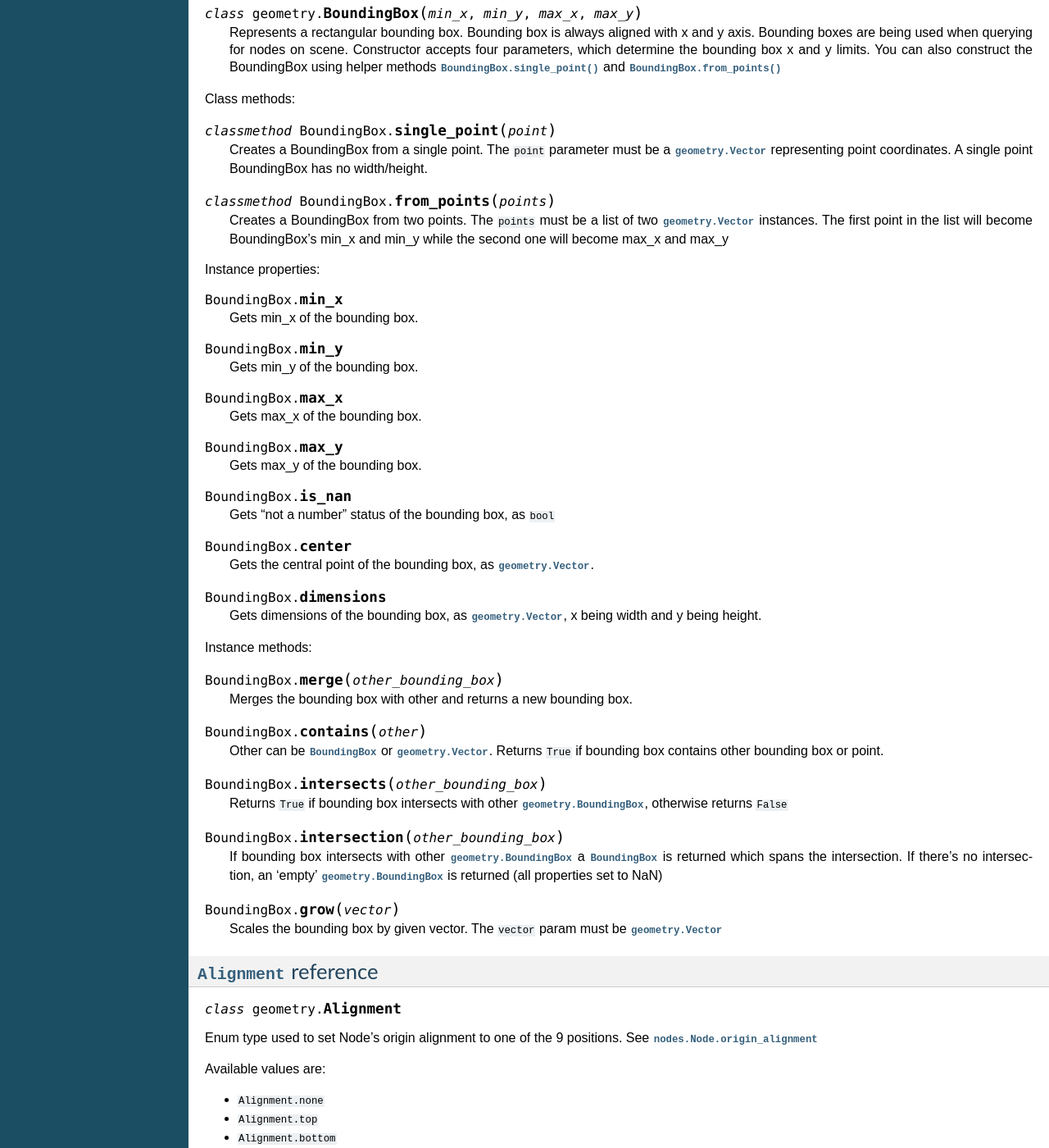
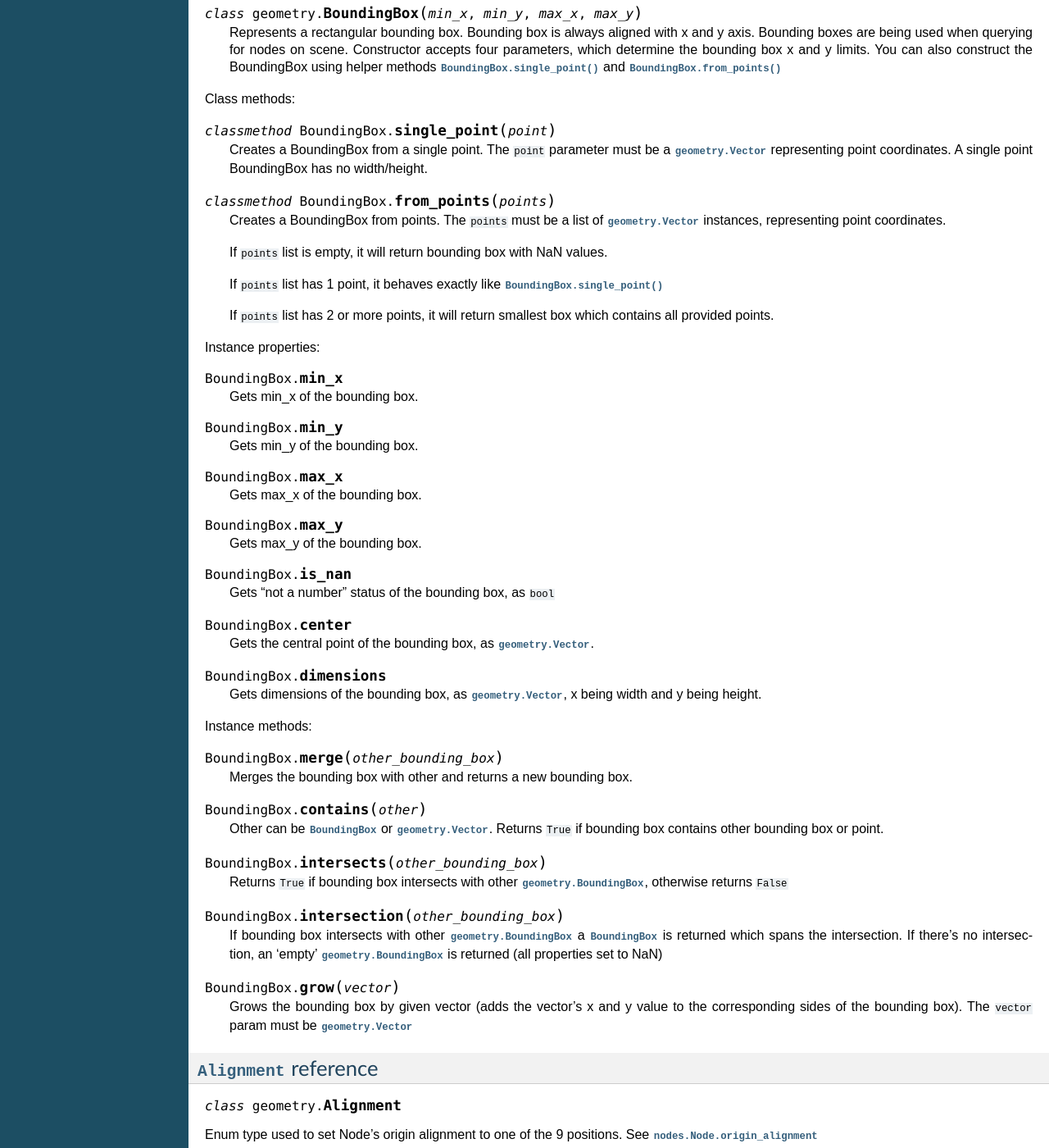
Before and after one commit to kaaengine/kaa, a Sphinx documentation site: the page built from docs/reference/geometry.rst, in a window 1280 px wide and 1400 px high, scrolled down 6510 px. Shown: the whole window at 82% size. Built offline with Sphinx 7.4.7, drawn with Linux system fonts in a browser that asks for light colours; some of the changed text lies outside the part shown.

```diff
--- a/docs/reference/geometry.rst
+++ b/docs/reference/geometry.rst
@@ -440,9 +440,15 @@ Class methods:
 
 .. classmethod:: BoundingBox.from_points(points)
 
-    Creates a BoundingBox from two points. The :code:`points` must be a list of two :class:`geometry.Vector`
-    instances. The first point in the list will become BoundingBox's min_x and min_y while the second one will become
-    max_x and max_y
+    Creates a BoundingBox from points. The :code:`points` must be a list of :class:`geometry.Vector`
+    instances, representing point coordinates.
+
+    If :code:`points` list is empty, it will return bounding box with NaN values.
+
+    If :code:`points` list has 1 point, it behaves exactly like :meth:`BoundingBox.single_point`
+
+    If :code:`points` list has 2 or more points, it will return smallest box which contains all provided points.
+
 
 Instance properties:
 
@@ -499,7 +505,8 @@ Instance methods:
 
 .. method:: BoundingBox.grow(vector)
 
-    Scales the bounding box by given vector. The :code:`vector` param must be :class:`geometry.Vector`
+    Grows the bounding box by given vector (adds the vector's x and y value to the corresponding sides of the bounding box).
+    The :code:`vector` param must be :class:`geometry.Vector`
 
 
 :class:`Alignment` reference
--- a/docs/reference/physics.rst
+++ b/docs/reference/physics.rst
@@ -148,7 +148,6 @@ Instance methods:
         hitbox = HitboxNode(shape=Polygon.from_box(Vector(100, 100)))
         body_node.add_child(hitbox)
         self.space.add_child(body_node)
-
         # find hitboxes intersecting with our triangular polygon
         triangle = Polygon([Vector(0, 0), Vector(100, 100), Vector(0, 200) ])
         results = self.space.query_shape_overlaps(triangle)
@@ -641,7 +640,7 @@ Instance properties:
     * :code:`hitbox` - an instance of :class:`HitboxNode` which collided
     * :code:`body` - a :class:`BodyNode` instance that owns the hitbox
     * :code:`point` - a :class:`geometry.Vector` where the ray intersected the hitbox
-    * :code:`normal` - a :class:`geometry.Vector` with ray reflection angle. This vector is normalized.
+    * :code:`normal` - a :class:`geometry.Vector` with ray reflection direction. This vector is normalized.
     * :code:`alpha` - a float number indicating distance from the ray start point to the point where collision occurred. The distance is in relation to the ray length so the number is always between 0 and 1.
 
 :class:`PointQueryResult` reference
```
Also changed, not shown: other parts of docs/reference/geometry.rst (+2 -2 lines), docs/reference/transitions.rst (+11 -5 lines), docs/files/easings.png.
